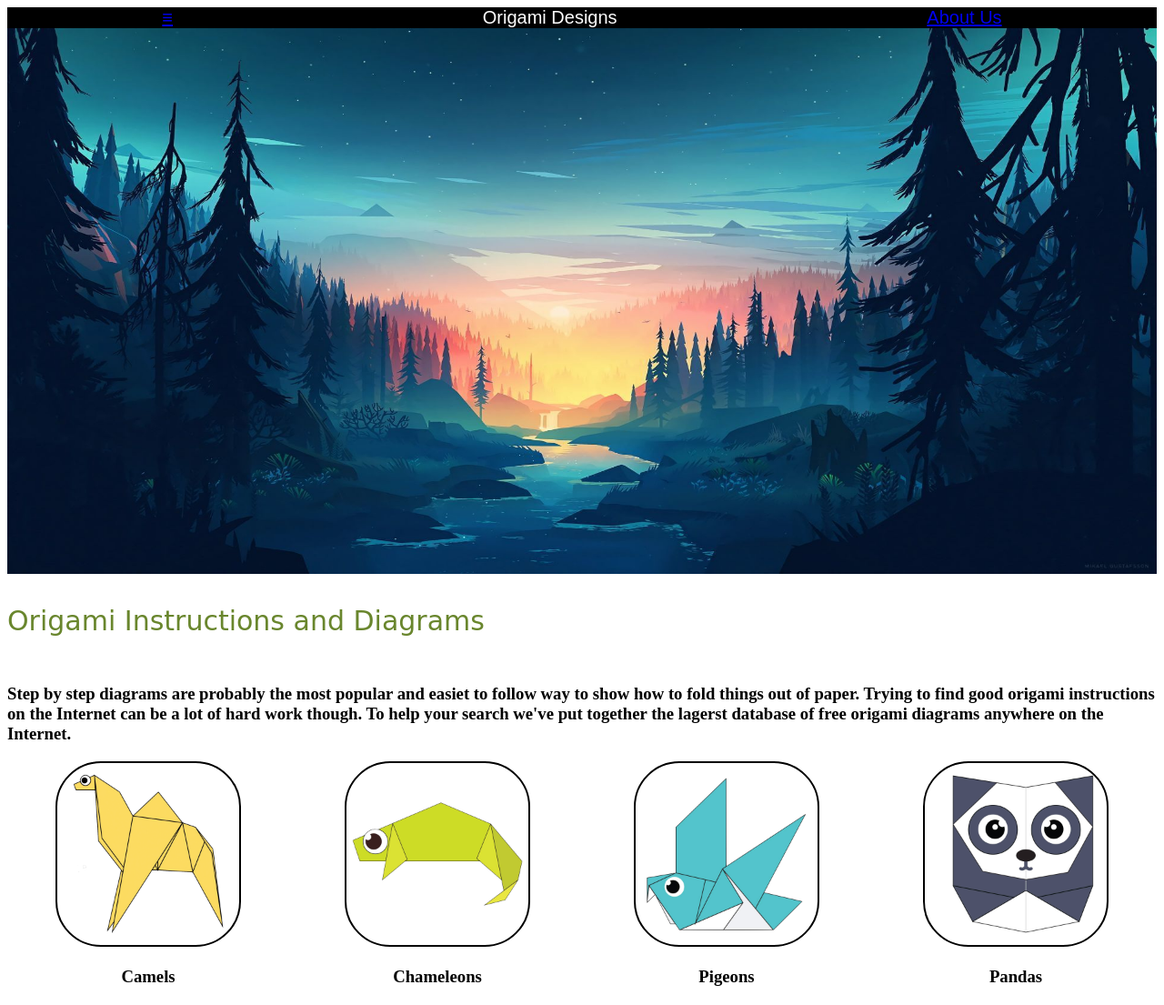
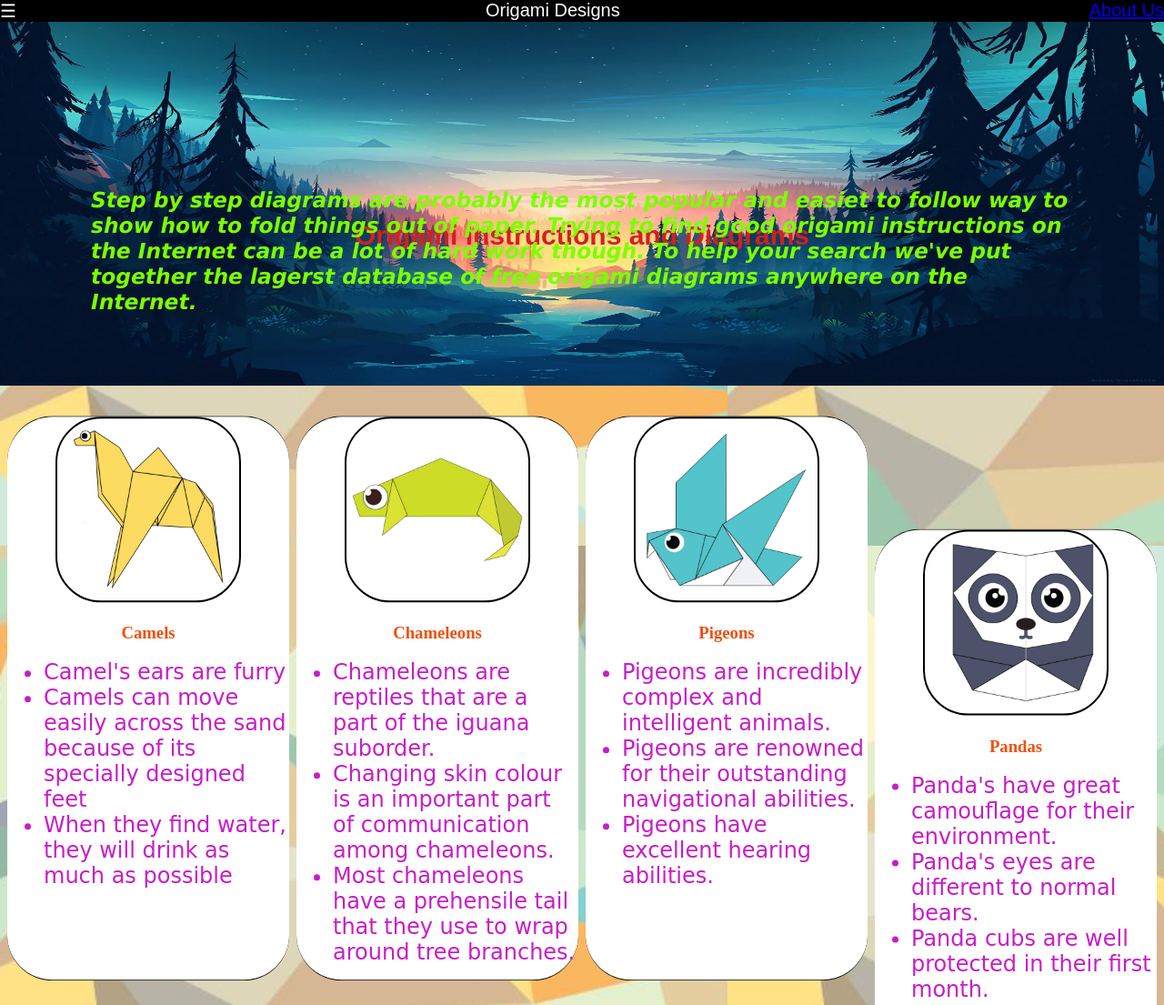
Before and after one commit to gabcapz/Project-50, a plain HTML site: page index.html in a window 1280 px wide. Shown: the top 1105 px of the page at 91% size. Drawn offline with Linux system fonts and the light colour scheme.

Commit message:
Add files via upload

```diff
--- a/index.html
+++ b/index.html
@@ -10,27 +10,33 @@
 
         <div class="header">
             <div class="menu">
-                <div><a href="#">≡</a></div>
+                <div>☰</div>
                 <div>Origami Designs</div>
                 <div><a href="about.html">About Us</a></div>
             </div>
         </div>
 
         <div class="bodyimg">
-            <img src="OrigamiImages/back.jpg" height="600px" width="100%">
-            <p>
-                Origami Instructions and Diagrams
-            </p>
-            <h3><br>
+            <img src="OrigamiImages/back.jpg" height="400px" width="100%">
+            <div class="text">
+           <b><p>
+
+               Origami Instructions and Diagrams
+
+           </p></b>
+        </div>
+        <div class="headertext">
+            <h3>
             Step by step diagrams are probably the most popular and easiet to follow way to show how to fold things out of paper.
             Trying to find good origami instructions on the Internet can be a lot of hard work though. To help your search we've put
             together the lagerst database of free origami diagrams anywhere on the Internet.
             </h3>
         </div>
+    </div>
 
 
         <div class="grid">
-            <div class="origami">
+            <div class="origamione">
                 <center>
         <a href = "http://origami.me/camel/"><img src = "OrigamiImages/camel.png" width="200px" height="200px"></a>
         <h3> Camels </h3>
@@ -44,7 +50,7 @@
     </p>
 </div>
 
-        <div class="origami">
+        <div class="origamione">
         <center>
         <a href = "http://origami.me/chameleon/"><img src = "OrigamiImages/chameleon.png" width="200px" height="200px"></a>
         <h3> Chameleons </h3>
@@ -58,7 +64,7 @@
     </p>
     </div>
 
-    <div class="origami">
+    <div class="origamione">
         <center>
         <a href = "http://origami.me/pigeon/"><img src = "OrigamiImages/pigeon.png" width="200px" height="200px"></a>
         <h3> Pigeons </h3>
--- a/style.css
+++ b/style.css
@@ -1,5 +1,7 @@
 body{
-    background: peachpuff url("OrigamiImages/background.jpg") margin="0" padding="0" fixed;
+    background: peachpuff url("OrigamiImages/background.jpg") fixed;
+    padding: 0;
+    margin: 0;
 }
 
 h1{
@@ -19,15 +21,22 @@ li{
     font-size: 24px;
 }
 
-p{
-    color: rgb(105, 134, 45);
-    font-family: Brush Script MT, cursive;
-    font-size: 30px;
+.headertext{
+    /* position: absolute; */
+    left: 50%;
+    top: 50%;
+    transform: translate(0%, -230%);
+    color: rgb(124, 255, 1);
+    font-family: 'Lucida Sans', 'Lucida Sans Regular', 'Lucida Grande', 'Lucida Sans Unicode', Geneva, Verdana, sans-serif;
+    font-size: 20px;
+    font-style: italic;
+    text-align: left;
+    margin: 100px;
 }
 
 .menu{
     display:flex;
-    justify-content: space-around;
+    justify-content: space-between;
     background-color:black;
     font-size: 20px;
     font-family: sans-serif;
@@ -36,9 +45,9 @@ p{
 }
 
 .grid{
-    display: flex;
-    flex-wrap: wrap;
-    justify-content: space-between;
+    display:flex;
+    flex-wrap:wrap;
+    justify-content:space-evenly;
 }
 
 .grid img{
@@ -47,10 +56,48 @@ p{
 }
 
 .origami{
-    border-radius: 20px;
+    border-radius: 50px;
     background-color: white;
+    border-top: 1px solid black;
+    border-bottom: 1px solid black;
+    padding: 2;
+    margin: 2;
+    transform: translate(0%, -30%);
 
     width: 310px;
     font-family: Algerian;
+    color: rgb(241, 79, 14);
+    text-align: left;
+}
+
+input{
+    padding: 2;
+    margin: 2;
+}
+
+.text{
+    position: absolute;
+    left: 50%;
+    top: 50%;
+    transform: translate(-50%, -200%);
     text-align: center;
+    font-size: 30px;
+    font-family: fantasy;
+    color: rgb(211, 32, 32);
 }
+
+.origamione{
+    border-radius: 50px;
+    background-color: white;
+    border-top: 1px solid black;
+    border-bottom: 1px solid black;
+    padding: 2;
+    margin: 2;
+    bottom: 100%;
+    transform: translate(0%, -50%);
+
+    width: 310px;
+    font-family: Algerian;
+    color: rgb(241, 79, 14);
+    text-align: left;
+}
```
Also changed, not shown: 1 other file.
